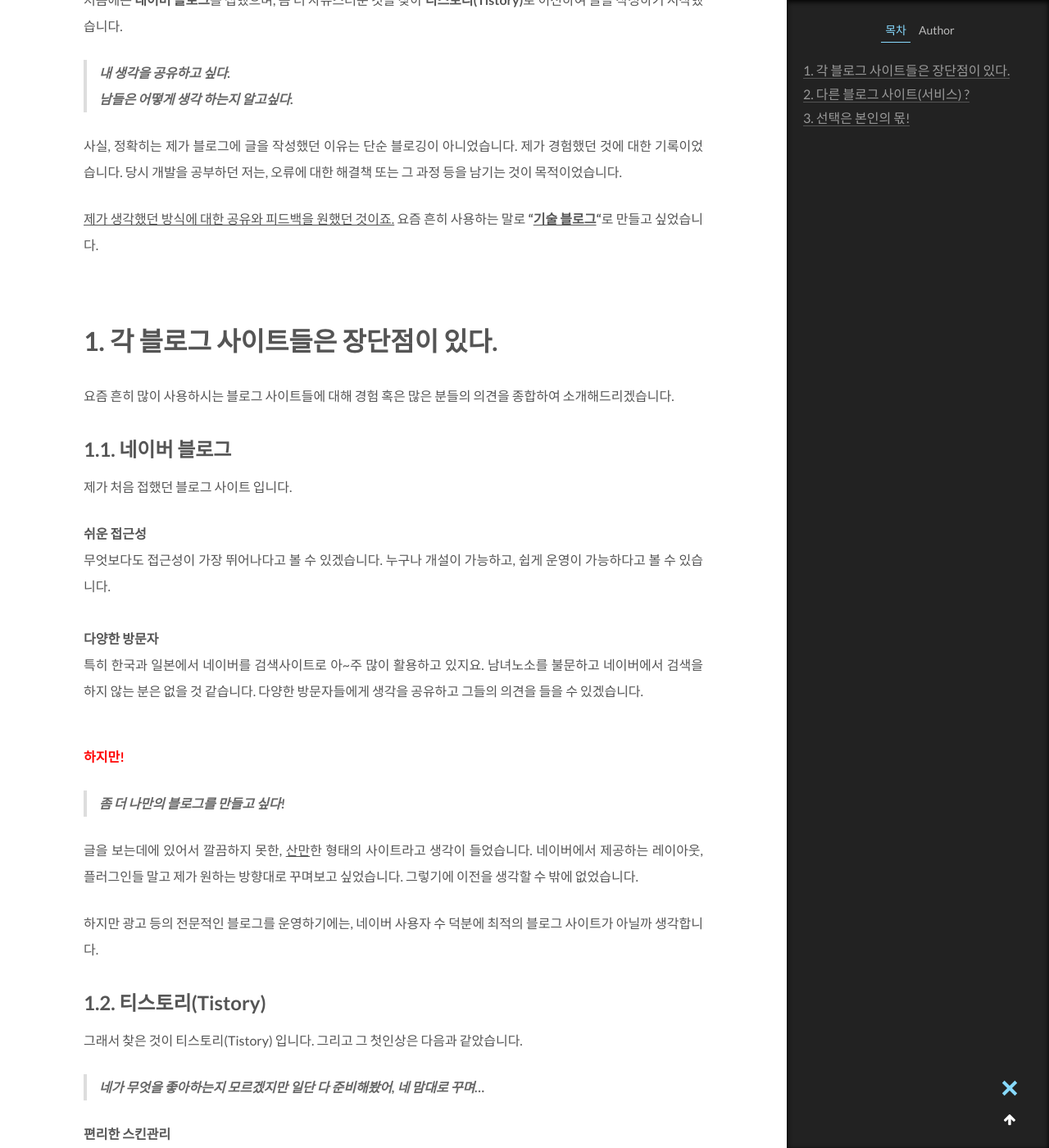
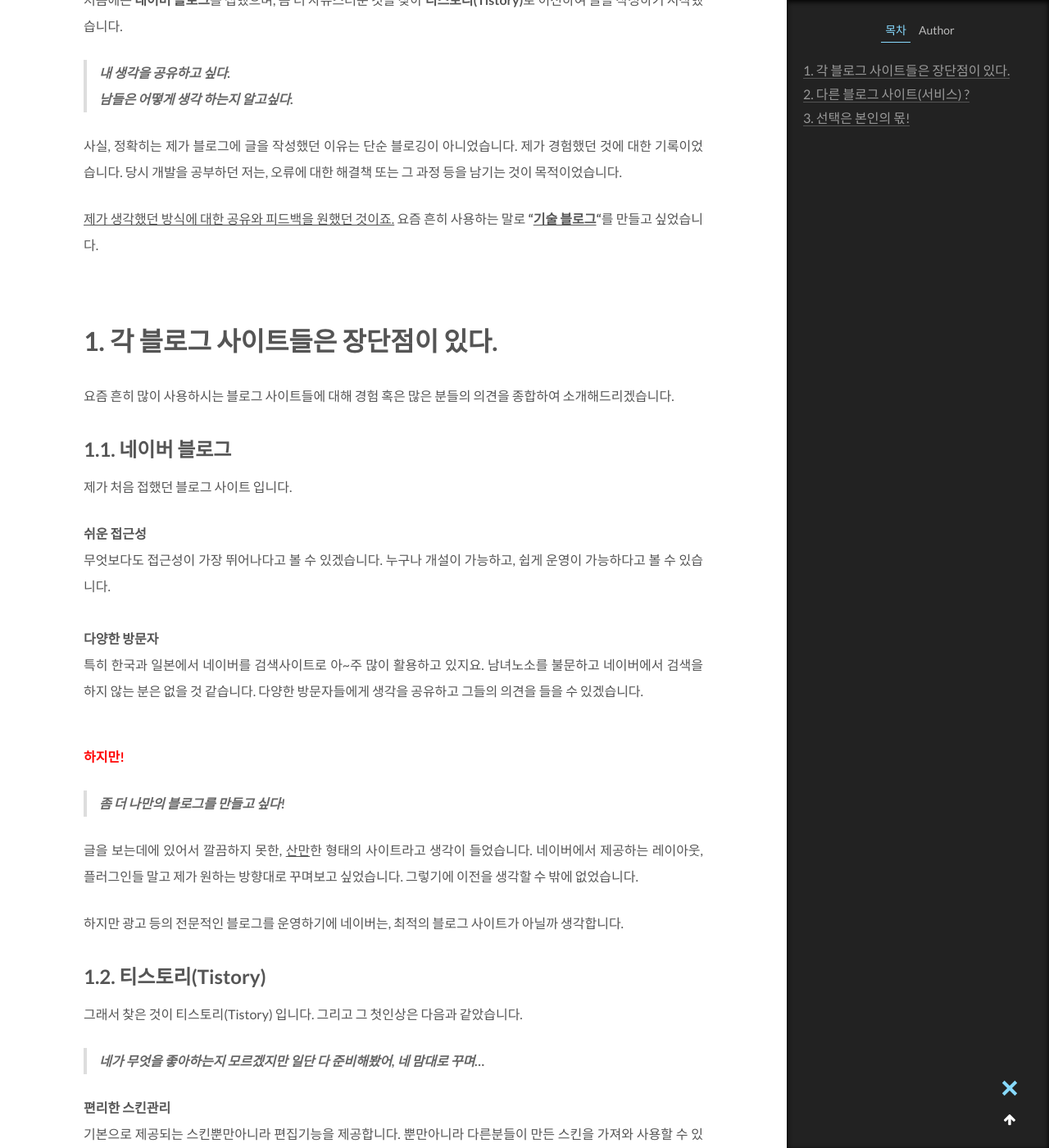
Before and after one commit to expVirusGene/expvirusgene.github.io, a Jekyll site: the page built from _posts/2017-09-12-why-github-pages.md, in a window 1280 px wide and 1400 px high, scrolled down 923 px. Shown: the whole window at 82% size. Built offline with Jekyll 4.4.1, drawn with Linux system fonts in a browser that asks for light colours; comment, search, counter and statistics services are not loaded.

Commit message:
modify typing error

```diff
--- a/_posts/2017-09-12-why-github-pages.md
+++ b/_posts/2017-09-12-why-github-pages.md
@@ -22,7 +22,7 @@
 
 사실, 정확히는 제가 블로그에 글을 작성했던 이유는 단순 블로깅이 아니었습니다. 제가 경험했던 것에 대한 기록이었습니다. 당시 개발을 공부하던 저는, 오류에 대한 해결책 또는 그 과정 등을 남기는 것이 목적이었습니다.
 
-<u>제가 생각했던 방식에 대한 공유와 피드백을 원했던 것이죠.</u> 요즘 흔히 사용하는 말로 **"<u>기술 블로그</u>"**로 만들고 싶었습니다.
+<u>제가 생각했던 방식에 대한 공유와 피드백을 원했던 것이죠.</u> 요즘 흔히 사용하는 말로 **"<u>기술 블로그</u>"**를 만들고 싶었습니다.
 
 <br/>
 # 1. 각 블로그 사이트들은 장단점이 있다.
@@ -45,7 +45,7 @@
 
 글을 보는데에 있어서 깔끔하지 못한, <u>산만</u>한 형태의 사이트라고 생각이 들었습니다. 네이버에서 제공하는 레이아웃, 플러그인들 말고 제가 원하는 방향대로 꾸며보고 싶었습니다. 그렇기에 이전을 생각할 수 밖에 없었습니다.
 
-하지만 광고 등의 전문적인 블로그를 운영하기에는, 네이버 사용자 수 덕분에 최적의 블로그 사이트가 아닐까 생각합니다.
+하지만 광고 등의 전문적인 블로그를 운영하기에 네이버는, 최적의 블로그 사이트가 아닐까 생각합니다.
 
 ## 1.2. 티스토리(Tistory)
 
```
Also changed, not shown: _posts/2017-08-21-blogging-with-github-pages-jekyll.md (+1 -1 lines), _assets/images/post/2017/0821_blogging_01.png (added).
